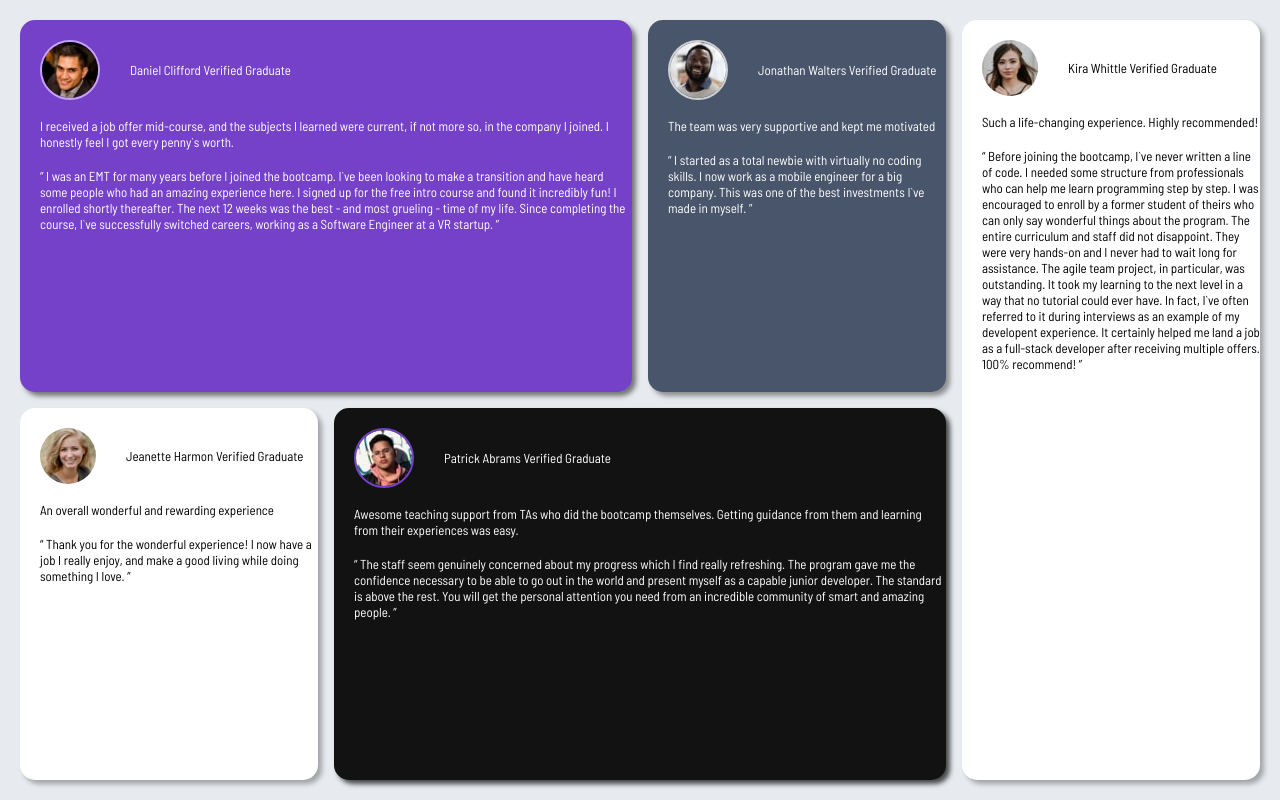
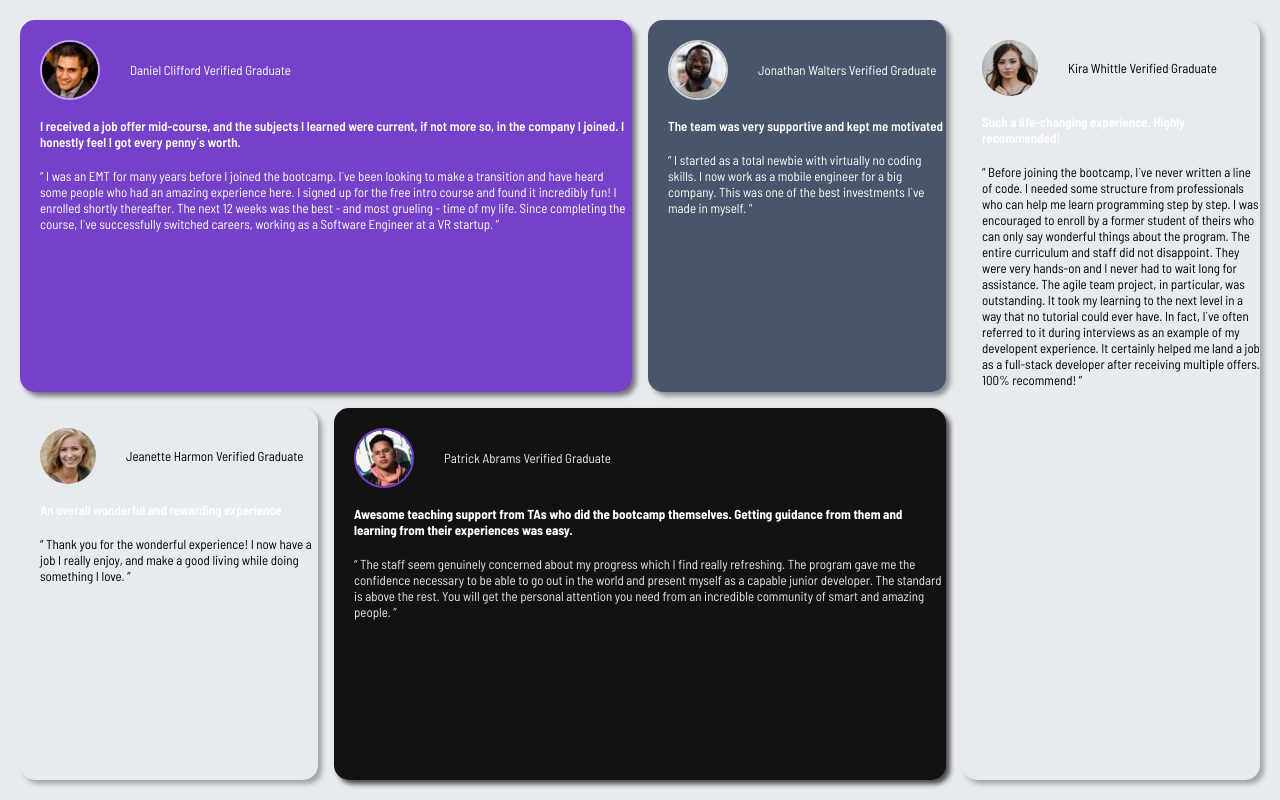
Before and after one commit to kine587/grid-oppgave, a plain HTML site: page index.html in a window 1280 px wide. Drawn offline with Linux system fonts and the light colour scheme.

Commit message:
changed some colors

```diff
--- a/index.html
+++ b/index.html
@@ -9,7 +9,7 @@
     />
     <link rel="stylesheet" href="style.css" />
     <meta charset="UTF-8" />
-    <meta name="viewport" content="width=, initial-scale=1.0" />
+    <meta name="viewport" content="width=device-width, initial-scale=1.0" />
     <title>Document</title>
   </head>
   <body>
@@ -54,7 +54,7 @@
           </div>
         </div>
         <br />
-        <p>The team was very supportive and kept me motivated</p>
+        <p class="intro">The team was very supportive and kept me motivated</p>
         <br />
         <p>
           “ I started as a total newbie with virtually no coding skills. I now
@@ -74,7 +74,9 @@
           </div>
         </div>
         <br />
-        <p>Such a life-changing experience. Highly recommended!</p>
+        <p class="intro">
+          Such a life-changing experience. Highly recommended!
+        </p>
         <br />
         <p>
           “ Before joining the bootcamp, I`ve never written a line of code. I
@@ -102,7 +104,7 @@
           </div>
         </div>
         <br />
-        <p>An overall wonderful and rewarding experience</p>
+        <p class="intro">An overall wonderful and rewarding experience</p>
         <br />
         <p>
           “ Thank you for the wonderful experience! I now have a job I really
@@ -121,10 +123,12 @@
           </div>
         </div>
         <br />
-        <p>
-          Awesome teaching support from TAs who did the bootcamp themselves.
-          Getting guidance from them and learning from their experiences was
-          easy.
+        <p class="intro">
+          <b>
+            Awesome teaching support from TAs who did the bootcamp themselves.
+            Getting guidance from them and learning from their experiences was
+            easy.
+          </b>
         </p>
         <br />
         <p>
--- a/style.css
+++ b/style.css
@@ -65,18 +65,18 @@ p {
 }
 .Kira {
   grid-area: Kira;
-  background-color: var(--nutural-white);
+  background-color: var(--nutural-light-grey);
   box-shadow: 4px 4px 5px rgb(0, 0, 0, 0.3);
 }
 .Jeanette {
   grid-area: Jeanette;
-  background-color: var(--nutural-white);
+  background-color: var(--nutural-light-grey);
   box-shadow: 4px 4px 5px rgb(0, 0, 0, 0.3);
 }
 .Patrick {
   grid-area: Patrick;
   background-color: var(--nutural-black);
-  color: var(--nutural-white);
+  color: var(--nutural-light-grey);
   box-shadow: 4px 4px 5px rgb(0, 0, 0, 0.7);
 }
 .parick-image {
@@ -100,3 +100,8 @@ img {
 .column {
   grid-column: auto;
 }
+.intro {
+  font-family: var(--font-family);
+  font-weight: 600;
+  color: var(--nutural-white);
+}
```
